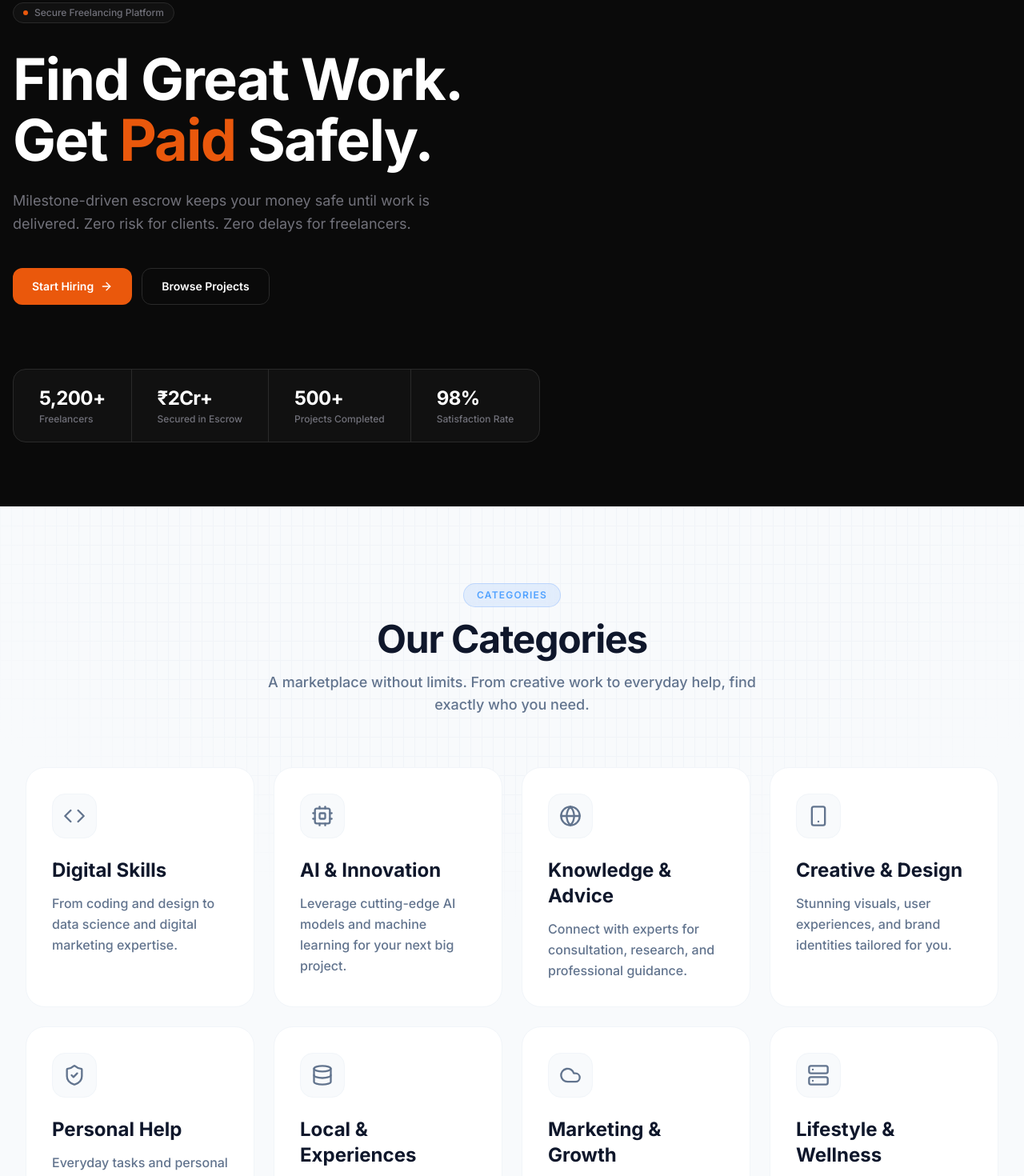
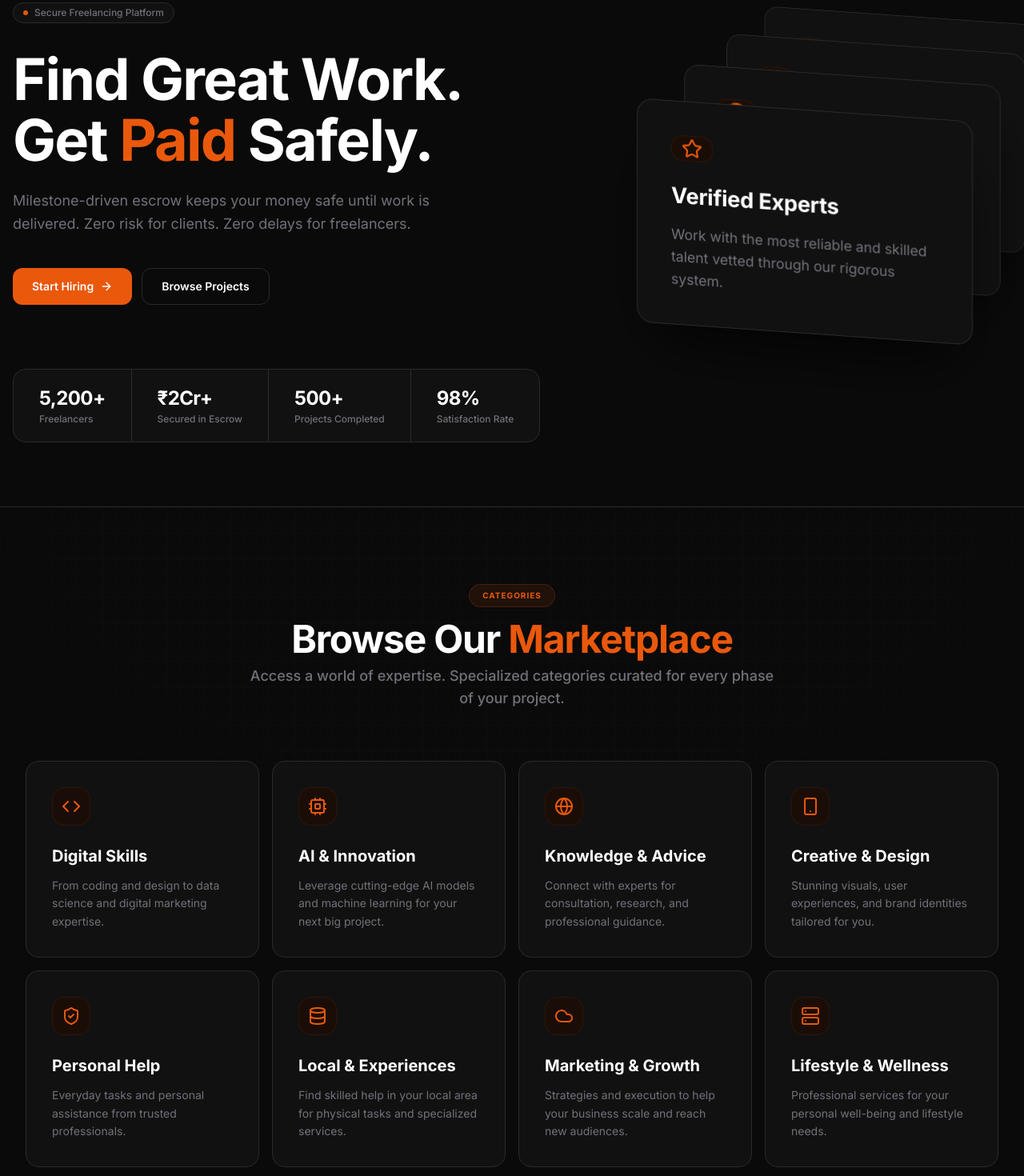
Before and after one commit to KhairnarLokesh/Paylance, a Next.js app: page / in a window 1280 px wide. Shown: the part 160-1630 px from the top of the page at 80% size. Built offline with nearby package versions, Linux system fonts and the light colour scheme.

Commit message:
card layout added

```diff
--- /dev/null
+++ b/components/CardSwap.css
@@ -0,0 +1,75 @@
+.card-swap-container {
+  position: relative;
+  perspective: 1200px;
+  overflow: visible;
+}
+
+.card {
+  position: absolute;
+  top: 50%;
+  left: 50%;
+  border-radius: 20px;
+  border: 1px solid #2A2A2A;
+  background: #111111;
+  box-shadow: 0 40px 80px -20px rgba(0, 0, 0, 0.8);
+
+  transform-style: preserve-3d;
+  will-change: transform;
+  backface-visibility: hidden;
+  -webkit-backface-visibility: hidden;
+
+  display: flex;
+  flex-direction: column;
+  padding: 42px;
+  color: #FAFAFA;
+  transition: all 0.4s cubic-bezier(0.175, 0.885, 0.32, 1.275);
+}
+
+.card:hover {
+  border-color: #EA580C;
+  transform: translateY(-8px) scale(1.02);
+}
+
+.card h3 {
+  font-size: 1.7rem;
+  font-weight: 700;
+  margin-bottom: 0.8rem;
+  letter-spacing: -0.01em;
+  color: #FFFFFF;
+}
+
+.card p {
+  font-size: 1.1rem;
+  color: #71717A;
+  line-height: 1.6;
+}
+
+.card .icon-box {
+  width: 52px;
+  height: 52px;
+  background: #1A0D07;
+  border-radius: 14px;
+  display: flex;
+  align-items: center;
+  justify-content: center;
+  margin-bottom: 24px;
+  border: 1px solid rgba(234, 88, 12, 0.1);
+}
+
+.card .icon-box svg {
+  color: #EA580C;
+  width: 26px;
+  height: 26px;
+}
+
+@media (max-width: 1024px) {
+  .card-swap-container {
+    transform: scale(0.8);
+  }
+}
+
+@media (max-width: 768px) {
+  .card-swap-container {
+    display: none;
+  }
+}
--- /dev/null
+++ b/components/CardSwap.jsx
@@ -0,0 +1,181 @@
+import React, { Children, cloneElement, forwardRef, isValidElement, useEffect, useMemo, useRef } from 'react';
+import gsap from 'gsap';
+import './CardSwap.css';
+
+export const Card = forwardRef(({ customClass, ...rest }, ref) => (
+  <div ref={ref} {...rest} className={`card ${customClass ?? ''} ${rest.className ?? ''}`.trim()} />
+));
+Card.displayName = 'Card';
+
+const makeSlot = (i, distX, distY, total) => ({
+  x: i * distX,
+  y: -i * distY,
+  z: -i * distX * 1.5,
+  zIndex: total - i
+});
+const placeNow = (el, slot, skew) =>
+  gsap.set(el, {
+    x: slot.x,
+    y: slot.y,
+    z: slot.z,
+    xPercent: -50,
+    yPercent: -50,
+    skewY: skew,
+    transformOrigin: 'center center',
+    zIndex: slot.zIndex,
+    force3D: true
+  });
+
+const CardSwap = ({
+  width = 500,
+  height = 400,
+  cardDistance = 60,
+  verticalDistance = 70,
+  delay = 5000,
+  pauseOnHover = false,
+  onCardClick,
+  skewAmount = 6,
+  easing = 'elastic',
+  children
+}) => {
+  const config =
+    easing === 'elastic'
+      ? {
+          ease: 'elastic.out(0.6,0.9)',
+          durDrop: 2,
+          durMove: 2,
+          durReturn: 2,
+          promoteOverlap: 0.9,
+          returnDelay: 0.05
+        }
+      : {
+          ease: 'power1.inOut',
+          durDrop: 0.8,
+          durMove: 0.8,
+          durReturn: 0.8,
+          promoteOverlap: 0.45,
+          returnDelay: 0.2
+        };
+
+  const childArr = useMemo(() => Children.toArray(children), [children]);
+  const refs = useMemo(
+    () => childArr.map(() => React.createRef()),
+    // eslint-disable-next-line react-hooks/exhaustive-deps
+    [childArr.length]
+  );
+
+  const order = useRef(Array.from({ length: childArr.length }, (_, i) => i));
+
+  const tlRef = useRef(null);
+  const intervalRef = useRef();
+  const container = useRef(null);
+
+  useEffect(() => {
+    const total = refs.length;
+    refs.forEach((r, i) => placeNow(r.current, makeSlot(i, cardDistance, verticalDistance, total), skewAmount));
+
+    const swap = () => {
+      if (order.current.length < 2) return;
+
+      const [front, ...rest] = order.current;
+      const elFront = refs[front].current;
+      const tl = gsap.timeline();
+      tlRef.current = tl;
+
+      tl.to(elFront, {
+        y: '+=500',
+        duration: config.durDrop,
+        ease: config.ease
+      });
+
+      tl.addLabel('promote', `-=${config.durDrop * config.promoteOverlap}`);
+      rest.forEach((idx, i) => {
+        const el = refs[idx].current;
+        const slot = makeSlot(i, cardDistance, verticalDistance, refs.length);
+        tl.set(el, { zIndex: slot.zIndex }, 'promote');
+        tl.to(
+          el,
+          {
+            x: slot.x,
+            y: slot.y,
+            z: slot.z,
+            duration: config.durMove,
+            ease: config.ease
+          },
+          `promote+=${i * 0.15}`
+        );
+      });
+
+      const backSlot = makeSlot(refs.length - 1, cardDistance, verticalDistance, refs.length);
+      tl.addLabel('return', `promote+=${config.durMove * config.returnDelay}`);
+      tl.call(
+        () => {
+          gsap.set(elFront, { zIndex: backSlot.zIndex });
+        },
+        undefined,
+        'return'
+      );
+      tl.to(
+        elFront,
+        {
+          x: backSlot.x,
+          y: backSlot.y,
+          z: backSlot.z,
+          duration: config.durReturn,
+          ease: config.ease
+        },
+        'return'
+      );
+
+      tl.call(() => {
+        order.current = [...rest, front];
+      });
+    };
+
+    swap();
+    intervalRef.current = window.setInterval(swap, delay);
+
+    if (pauseOnHover) {
+      const node = container.current;
+      const pause = () => {
+        tlRef.current?.pause();
+        clearInterval(intervalRef.current);
+      };
+      const resume = () => {
+        tlRef.current?.play();
+        intervalRef.current = window.setInterval(swap, delay);
+      };
+      node.addEventListener('mouseenter', pause);
+      node.addEventListener('mouseleave', resume);
+      return () => {
+        node.removeEventListener('mouseenter', pause);
+        node.removeEventListener('mouseleave', resume);
+        clearInterval(intervalRef.current);
+      };
+    }
+    return () => clearInterval(intervalRef.current);
+    // eslint-disable-next-line react-hooks/exhaustive-deps
+  }, [cardDistance, verticalDistance, delay, pauseOnHover, skewAmount, easing]);
+
+  const rendered = childArr.map((child, i) =>
+    isValidElement(child)
+      ? cloneElement(child, {
+          key: i,
+          ref: refs[i],
+          style: { width, height, ...(child.props.style ?? {}) },
+          onClick: e => {
+            child.props.onClick?.(e);
+            onCardClick?.(i);
+          }
+        })
+      : child
+  );
+
+  return (
+    <div ref={container} className="card-swap-container" style={{ width, height }}>
+      {rendered}
+    </div>
+  );
+};
+
+export default CardSwap;
--- a/components/LandingPage.jsx
+++ b/components/LandingPage.jsx
@@ -11,8 +11,9 @@ import {
 } from "@/components/ui/dropdown-menu";
 import {
   ArrowRight, ShieldCheck, Bell, User, LogOut, LayoutDashboard,
-  UserCircle, Plus, Menu, X, Users, Lock, Briefcase,
+  UserCircle, Plus, Menu, X, Users, Lock, Briefcase, Zap, Star, Globe, Shield,
 } from "lucide-react";
+import CardSwap, { Card } from "@/components/CardSwap";
 
 export default function LandingPage() {
   const { setCurrentView, user, logout, notifications } = useApp();
@@ -148,8 +149,8 @@ export default function LandingPage() {
       </header>
 
       {/* ─── Hero ─── */}
-      <section id="hero" className="bg-[#0A0A0A] pt-24 pb-20 px-4">
-        <div className="max-w-7xl mx-auto">
+      <section id="hero" className="bg-[#0A0A0A] pt-24 pb-20 px-4 overflow-hidden">
+        <div className="max-w-7xl mx-auto flex flex-col lg:flex-row items-center justify-between gap-16">
           <div className="max-w-3xl">
             {/* Pill */}
             <div className="inline-flex items-center gap-2 px-3 py-1 rounded-full border border-[#2A2A2A] bg-[#111111] text-xs font-medium text-[#71717A] mb-8">
@@ -173,7 +174,6 @@ export default function LandingPage() {
                 Browse Projects
               </button>
             </div>
-          </div>
 
             {/* Stats Row */}
             <div className="mt-20 flex flex-wrap w-fit border border-[#2A2A2A] bg-[#111111] rounded-xl overflow-hidden divide-x divide-[#2A2A2A]">
@@ -183,6 +183,41 @@ export default function LandingPage() {
                   <p className="text-xs text-[#71717A] font-medium mt-0.5">{stat.label}</p>
                 </div>
               ))}
+            </div>
+          </div>
+
+          {/* New CardSwap Component */}
+          <div className="hidden lg:block relative mr-12">
+            <CardSwap width={420} height={280} cardDistance={50} verticalDistance={55} delay={4000} skewAmount={4}>
+              <Card>
+                <div className="icon-box">
+                  <Zap />
+                </div>
+                <h3>Instant Payouts</h3>
+                <p>Funds are released to your wallet as soon as milestones are approved by the client.</p>
+              </Card>
+              <Card>
+                <div className="icon-box">
+                  <Shield />
+                </div>
+                <h3>Escrow Protection</h3>
+                <p>Industry-standard security protocol ensuring funds are locked and safe for both parties.</p>
+              </Card>
+              <Card>
+                <div className="icon-box">
+                  <Star />
+                </div>
+                <h3>Verified Experts</h3>
+                <p>Work with the most reliable and skilled talent vetted through our rigorous system.</p>
+              </Card>
+              <Card>
+                <div className="icon-box">
+                  <Globe />
+                </div>
+                <h3>World-Class Support</h3>
+                <p>Dedicated dispute resolution and 24/7 global support to keep your project on track.</p>
+              </Card>
+            </CardSwap>
           </div>
         </div>
       </section>
--- a/components/Services.jsx
+++ b/components/Services.jsx
@@ -1,5 +1,6 @@
 import ScrollAnimation from "@/components/ScrollAnimation";
 import { Code, Globe, Smartphone, ShieldCheck, Database, Cloud, Server, Cpu } from "lucide-react";
+
 export default function Services() {
     const services = [
         {
@@ -43,35 +44,41 @@ export default function Services() {
             description: "Professional services for your personal well-being and lifestyle needs."
         }
     ];
-    return (<section id="services" className="py-24 bg-slate-50 text-slate-900 overflow-hidden relative">
-        <div className="absolute inset-0 bg-[linear-gradient(to_right,#e2e8f0_1px,transparent_1px),linear-gradient(to_bottom,#e2e8f0_1px,transparent_1px)] bg-[size:14px_24px] [mask-image:radial-gradient(ellipse_60%_50%_at_50%_0%,#000_70%,transparent_100%)] opacity-30 pointer-events-none" />
+
+    return (
+        <section id="services" className="py-24 bg-[#0A0A0A] text-[#FAFAFA] overflow-hidden relative border-t border-[#2A2A2A]">
+            {/* Subtle Grid Background - Adjusted for ultra-dark theme */}
+            <div className="absolute inset-0 bg-[linear-gradient(to_right,#161616_1px,transparent_1px),linear-gradient(to_bottom,#161616_1px,transparent_1px)] bg-[size:16px_16px] [mask-image:radial-gradient(ellipse_60%_50%_at_50%_0%,#000_70%,transparent_100%)] opacity-30 pointer-events-none" />
 
             <div className="max-w-7xl mx-auto px-4 sm:px-6 lg:px-8 relative z-10">
                 <div className="text-center mb-16 space-y-4">
-                <div className="inline-flex items-center justify-center px-4 py-1.5 rounded-full border border-blue-500/20 bg-blue-500/10 backdrop-blur-sm text-xs font-semibold tracking-widest uppercase text-blue-400">
+                    <div className="inline-flex items-center justify-center px-4 py-1.5 rounded-full border border-[#EA580C]/20 bg-[#EA580C]/10 backdrop-blur-sm text-[10px] font-bold tracking-widest uppercase text-[#EA580C]">
                         Categories
                     </div>
-                <h2 className="text-4xl md:text-5xl font-bold tracking-tight text-slate-900">
-                    Our Categories
+                    <h2 className="text-4xl md:text-5xl font-bold tracking-tight text-white mb-2">
+                        Browse Our <span className="text-[#EA580C]">Marketplace</span>
                     </h2>
-                <p className="max-w-2xl mx-auto text-slate-500 text-lg font-medium">
-                    A marketplace without limits. From creative work to everyday help, find exactly who you need.
+                    <p className="max-w-2xl mx-auto text-[#71717A] text-lg font-medium">
+                        Access a world of expertise. Specialized categories curated for every phase of your project.
                     </p>
                 </div>
 
-            <div className="grid md:grid-cols-2 lg:grid-cols-4 gap-6">
-                {services.map((service, index) => (<ScrollAnimation key={index} delay={index * 50} className="group p-8 rounded-3xl bg-white border border-slate-100 hover:border-blue-500/30 hover:shadow-2xl hover:shadow-slate-200/50 transition-all duration-300 hover:-translate-y-2">
-                    <div className="h-14 w-14 rounded-2xl bg-slate-50 border border-slate-100 flex items-center justify-center mb-6 group-hover:scale-110 transition-transform duration-300">
-                        <service.icon className="h-7 w-7 text-slate-500 group-hover:text-blue-600 transition-colors" />
+                <div className="grid md:grid-cols-2 lg:grid-cols-4 gap-4">
+                    {services.map((service, index) => (
+                        <ScrollAnimation key={index} delay={index * 50} className="group p-8 rounded-2xl bg-[#111111] border border-[#2A2A2A] hover:border-[#EA580C]/40 hover:shadow-2xl hover:shadow-black/50 transition-all duration-300 hover:-translate-y-2">
+                            <div className="h-12 w-12 rounded-xl bg-[#1A0D07] border border-[#EA580C]/10 flex items-center justify-center mb-6 group-hover:scale-110 transition-transform duration-300">
+                                <service.icon className="h-6 w-6 text-[#EA580C]" />
                             </div>
-                    <h3 className="text-2xl font-bold text-slate-900 mb-3">
+                            <h3 className="text-xl font-bold text-white mb-3">
                                 {service.title}
                             </h3>
-                    <p className="text-slate-500 text-base leading-relaxed font-medium">
+                            <p className="text-[#71717A] text-sm leading-relaxed">
                                 {service.description}
                             </p>
-                </ScrollAnimation>))}
+                        </ScrollAnimation>
+                    ))}
                 </div>
             </div>
-    </section>);
+        </section>
+    );
 }
```
Lines whose indentation alone changed are shown as unchanged.
